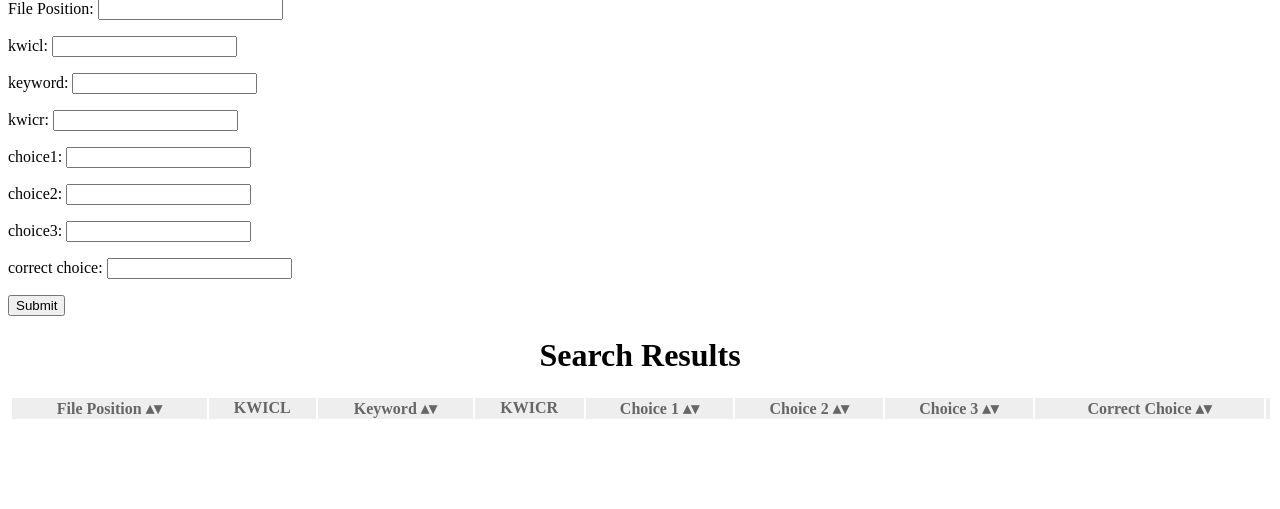
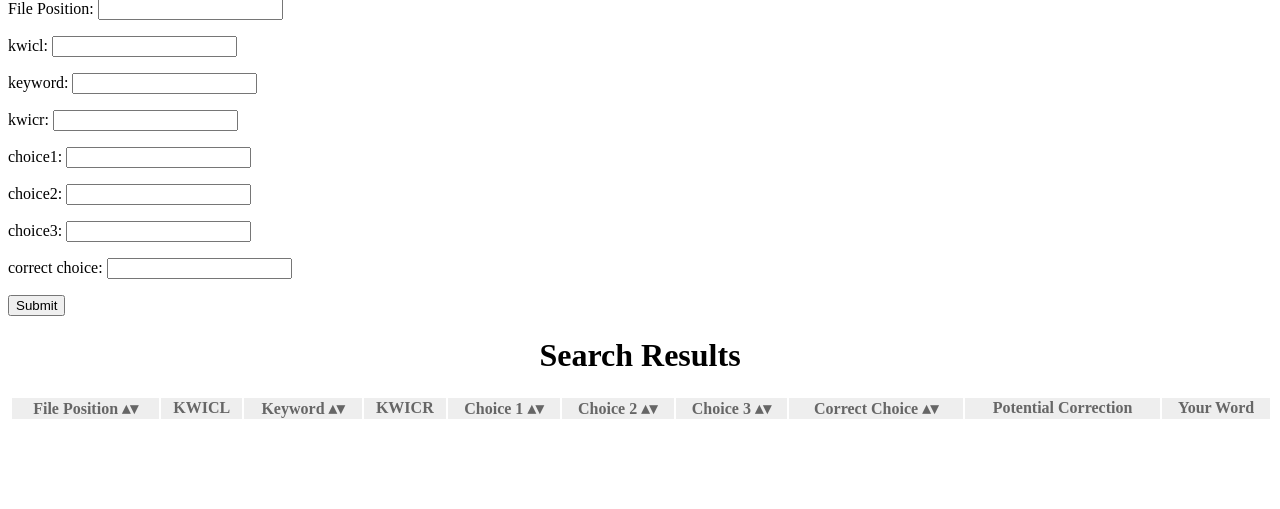
Before and after one commit to hayleyhu/eebo-site, a Django app: page /lookup/ in a window 1280 px wide. Shown: the part 127-636 px from the top of the page. Run offline with Django 3.2, Linux system fonts and the light colour scheme; lists and menus that the app fills with data are empty.

Commit message:
add the key in index

```diff
--- a/english/static/css/index.css
+++ b/english/static/css/index.css
@@ -11,14 +11,14 @@ h1{
 	width: 100%;
 }
 
-ul {
+.navbar ul{
     list-style-type: none;
     margin: 0;
     padding: 0;
     overflow: hidden;
 }
 
-li {
+.navbar li {
     float: left;
     display: block;
     width: 18%;
@@ -60,3 +60,7 @@ table.sortable tbody tr::before {
     content: counter(sortabletablescope);
     counter-increment: sortabletablescope;
     display: table-cell;
+}
+input #correct_word{
+
+}
--- a/english/templates/findentry.html
+++ b/english/templates/findentry.html
@@ -27,7 +27,18 @@
             $('#data tbody tr').css('opacity','0.0').hide().slice(startItem, endItem).
                     css('display','table-row').animate({opacity:1}, 300);
         });
+    $('#corrections').change(function(){
+      if ($(this).val() == '4' || $(this).val() == '5' || $(this).val() == '6'){
+        $('#correct_word').removeAttr('disabled');
+      }
+      else {
+        $('#correct_word').attr('disabled', 'disabled').val("");
+      }
     });
+  });
+
+
+
 </script>
 </head>
 <body>
@@ -94,20 +105,27 @@
   <h1 id='top'>Search Results</h1>
 
   <div>
+    <form action="" method='POST'>
     <table id="data" class='sortable'>
       <thead>
-        <tr><th class="sorttable_numeric">File Position</th><th class='sorttable_nosort'>KWICL</th><th class="sorttable_alpha">Keyword</th><th class='sorttable_nosort'>KWICR</th><th>Choice 1</th><th>Choice 2</th><th>Choice 3</th><th>Correct Choice</th><th  class='sorttable_nosort'></th></tr>
+        <tr><th class="sorttable_numeric">File Position</th><th class='sorttable_nosort'>KWICL</th><th class="sorttable_alpha">Keyword</th><th class='sorttable_nosort'>KWICR</th><th>Choice 1</th><th>Choice 2</th><th>Choice 3</th><th>Correct Choice</th><th  class='sorttable_nosort'>Potential Correction</th><th class='sorttable_nosort'>Your Word</th></tr>
       </thead>
       <tfoot></tfoot>
       <tbody>
 
       {% for word in word_list %}
 
-      <tr><td>{{word.file_position}}</td><td>{{word.kwicl}}</td><td>{{word.keyword}}</td><td>{{word.kwicr}}</td><td>{{word.choice1}}</td><td>{{word.choice2}}</td><td>{{word.choice3}}</td><td>{{word.correct_choice}}</td><td><a href="/requesttoedit/">edit</a></td></tr>
+      <tr><td>{{word.file_position}}</td><td>{{word.kwicl}}</td><td>{{word.keyword}}</td><td>{{word.kwicr}}</td><td>{{word.choice1}}</td><td>{{word.choice2}}</td><td>{{word.choice3}}</td><td>{{word.correct_choice}}</td>
+        <td><select value="{{word.file_position}}" name="corrections" id="corrections">
+          <option selected>(null)</option><option>1</option><option>2</option><option>3</option><option>4</option><option>5</option><option>6</option>
+        </select></td>
+        <td><input id='correct_word' disabled></input></td>
+      </tr>
       {% endfor %}
 
       </tbody>
     </table>
+    </form>
   </div>
 </body>
 </html>
```
Also changed, not shown: english/forms.py (+18 -0 lines), english/templates/index.html (+11 -3 lines), 1 other file.
